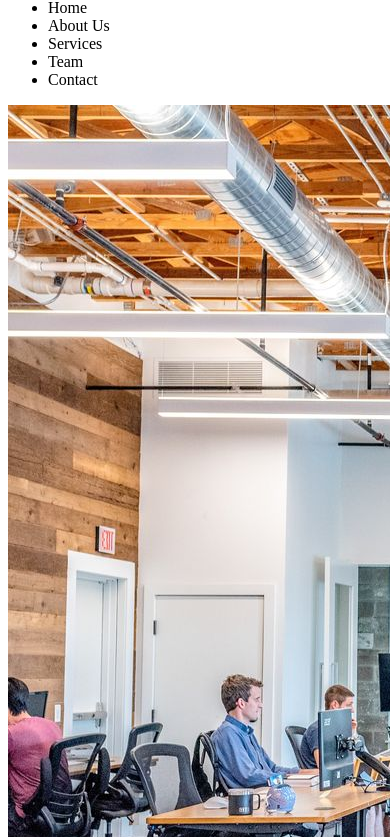
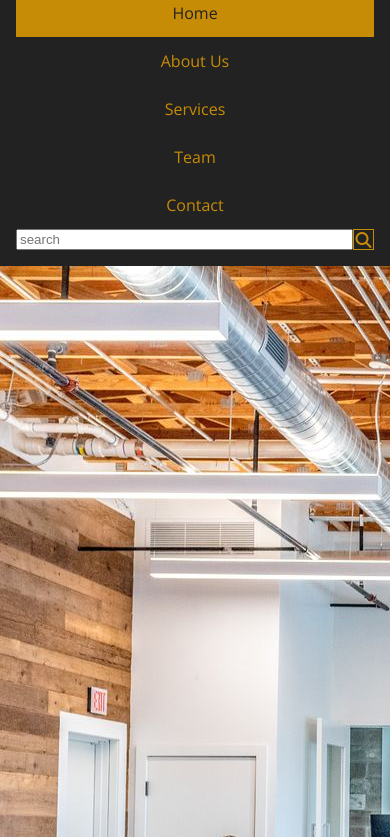
Before and after one commit to Tshileo/Tshileo.github.io, a plain HTML site: page final-project/index.html in a window 390 px wide. Shown: the part 126-963 px from the top of the page. Drawn offline with nearby package versions, Linux system fonts and the light colour scheme.

Commit message:
creates mobile navigation

```diff
--- a/final-project/css/main.css
+++ b/final-project/css/main.css
@@ -0,0 +1,102 @@
+/* http://meyerweb.com/eric/tools/css/reset/
+   v2.0 | 20110126
+   License: none (public domain)
+*/
+
+html, body, div, span, applet, object, iframe,
+h1, h2, h3, h4, h5, h6, p, blockquote, pre,
+a, abbr, acronym, address, big, cite, code,
+del, dfn, em, img, ins, kbd, q, s, samp,
+small, strike, strong, sub, sup, tt, var,
+b, u, i, center,
+dl, dt, dd, ol, ul, li,
+fieldset, form, label, legend,
+table, caption, tbody, tfoot, thead, tr, th, td,
+article, aside, canvas, details, embed,
+figure, figcaption, footer, header, hgroup,
+menu, nav, output, ruby, section, summary,
+time, mark, audio, video {
+	margin: 0;
+	padding: 0;
+	border: 0;
+	font-size: 100%;
+	font: inherit;
+	vertical-align: baseline;
+}
+/* HTML5 display-role reset for older browsers */
+article, aside, details, figcaption, figure,
+footer, header, hgroup, menu, nav, section {
+	display: block;
+}
+body {
+	line-height: 1;
+}
+ol, ul {
+	list-style: none;
+}
+blockquote, q {
+	quotes: none;
+}
+blockquote:before, blockquote:after,
+q:before, q:after {
+	content: '';
+	content: none;
+}
+table {
+	border-collapse: collapse;
+	border-spacing: 0;
+}
+
+html{
+    font-family: 'Open Sans', sans-serif;
+
+}
+
+
+header{
+    background-color:#222 ;
+    padding:1rem;
+
+}
+
+header .wrapper{
+    background-color: #c78c06;
+    width: 100%;
+
+}
+
+nav li:nth-child(1){
+    color: #222;
+    background-color: #c78c06;
+}
+
+nav li{
+    color:#c78c06 ;
+
+
+}
+
+
+header li {
+    display: flex;
+    background-color: #222;
+    flex-direction: column;
+    text-align: center;
+    padding: 1rem;
+
+}
+
+.fa-solid{
+    color: #c78c06;
+    border: #c78c06 1px solid;
+    padding: 0.1rem;
+}
+
+.search input{
+    width: 100%;
+}
+
+header .search{
+    display:flex;
+
+}
--- a/final-project/index.html
+++ b/final-project/index.html
@@ -4,12 +4,19 @@
     <meta charset="UTF-8">
     <meta http-equiv="X-UA-Compatible" content="IE=edge">
     <meta name="viewport" content="width=device-width, initial-scale=1.0">
+    <link href="/final-project/css/main.css" rel="stylesheet">
+    <script src="https://kit.fontawesome.com/9a29663158.js" crossorigin="anonymous"></script>
+    <link rel="preconnect" href="https://fonts.googleapis.com">
+<link rel="preconnect" href="https://fonts.gstatic.com" crossorigin>
+<link href="https://fonts.googleapis.com/css2?family=Open+Sans&display=swap" rel="stylesheet">
     <title>MTM6130 Final-Tshileo</title>
 
 </head>
 <body>
     <header>
+    <div class="wrapper">
         <img src="/final-project/images/logo.png" alt="stars">
+     </div>
         <nav>
             <ul>
                 <li>Home</li>
@@ -20,6 +27,12 @@
             </ul>
 
         </nav>
+
+        <div class="search">
+        <input type="text" id="search" placeholder="search" name="search">
+        <i class="fa-solid fa-magnifying-glass"></i>
+    </div>
+
     </header>
 
     <main>
```
